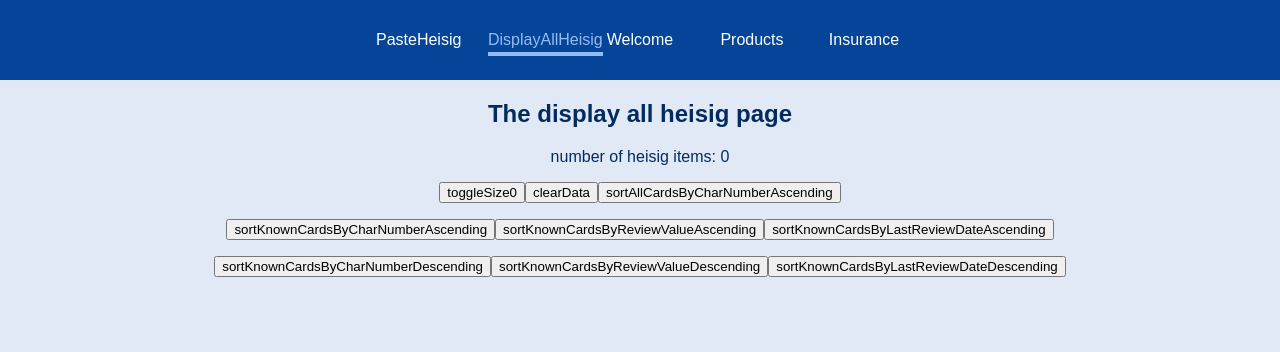
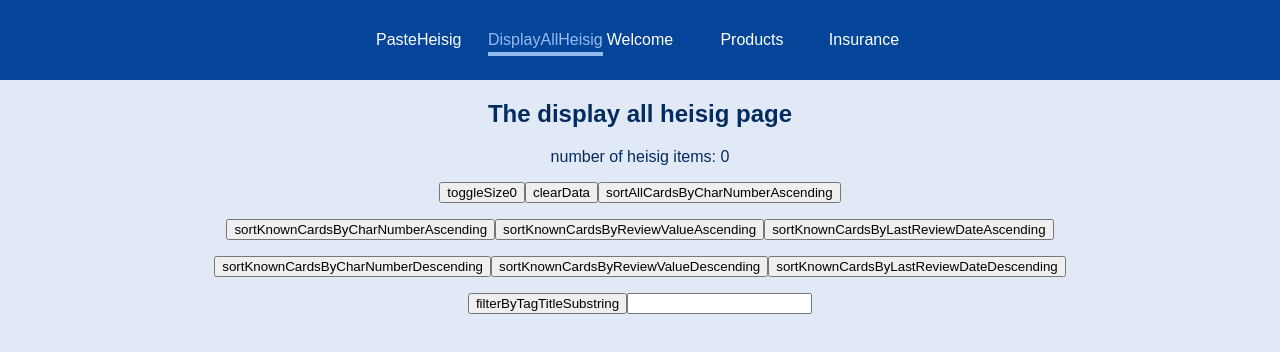
Before and after one commit to Weiqifan1/hanzimining, a React (Create React App) app: page /displayallheisig in a window 1280 px wide. Shown: the top 352 px of the page. Built offline with nearby package versions, Linux system fonts and the light colour scheme.

Commit message:
20211120_19.57: can now filter display characters by tag title substring

```diff
--- a/src/pages/DisplayAllHeisig.tsx
+++ b/src/pages/DisplayAllHeisig.tsx
@@ -20,6 +20,9 @@ const DisplayAllHeisig: React.FunctionComponent<IPage> = props => {
 
     const [displayChars, setDisplayChars] = useState<FlashCard[]>([])
     const [numberToDisplay, setNumberToDisplay] = useState<number>(prepareNumberToDisplaySize(characterSRSstate.cards.length))
+    const [tagSubstringSearchField, setTagSubstringSearchField] = useState("")
+    const handleChangeToTagsubstringSearchField = (e: React.FormEvent<HTMLInputElement>) => {setTagSubstringSearchField(e.currentTarget.value)}
+
 
     function sortbyIndexNumberAscendingInclUnknown() {
         const sortedByNumber: FlashCard[] = allCards.sort(function sortSmallToLarge(a: FlashCard, b: FlashCard){if (a.cardNumber < b.cardNumber) {return -1; }if (a.cardNumber > b.cardNumber) {return 1;}return 0;})
@@ -69,6 +72,21 @@ const DisplayAllHeisig: React.FunctionComponent<IPage> = props => {
         }
     }
 
+    const displayByChosenTagTitleSubstring = () => {
+        const stringToLookFor: string = tagSubstringSearchField//"ball"
+        const result: FlashCard[] = displayChars.filter((eachCard) => {
+            var substringIsFound: boolean[] = new Array()
+            for (let eachArrayKey in eachCard.tags) {
+                const eachTag: string = eachCard.tags[eachArrayKey]
+                if (eachTag.toString().toLowerCase().includes(stringToLookFor)) {
+                    substringIsFound.push(true)
+                }
+            }
+            return substringIsFound.length>0
+        })
+        setDisplayChars(result.slice(0,numberToDisplay))
+    }
+
     return <section>
         <h1> The display all heisig page </h1>
         <p>number of heisig items: {characterSRSstate.cards.length}</p>
@@ -83,9 +101,11 @@ const DisplayAllHeisig: React.FunctionComponent<IPage> = props => {
         <button type="button" onClick={sortbyIndexNumberDescending}>sortKnownCardsByCharNumberDescending</button>
         <button type="button" onClick={sortByReviewNumberDescending}>sortKnownCardsByReviewValueDescending</button>
         <button type="button" onClick={sortByLastReviewDateDescending}>sortKnownCardsByLastReviewDateDescending</button>
+        <p></p>
+        <button type="button" onClick={() => displayByChosenTagTitleSubstring()}>filterByTagTitleSubstring</button>
+        <input type="tagToRemove" value={tagSubstringSearchField} onChange={handleChangeToTagsubstringSearchField} />
         <Todos data={displayChars}/>
     </section>
-    //return <h1> The display all heisig page </h1>
 };
 
 export default DisplayAllHeisig;
```
